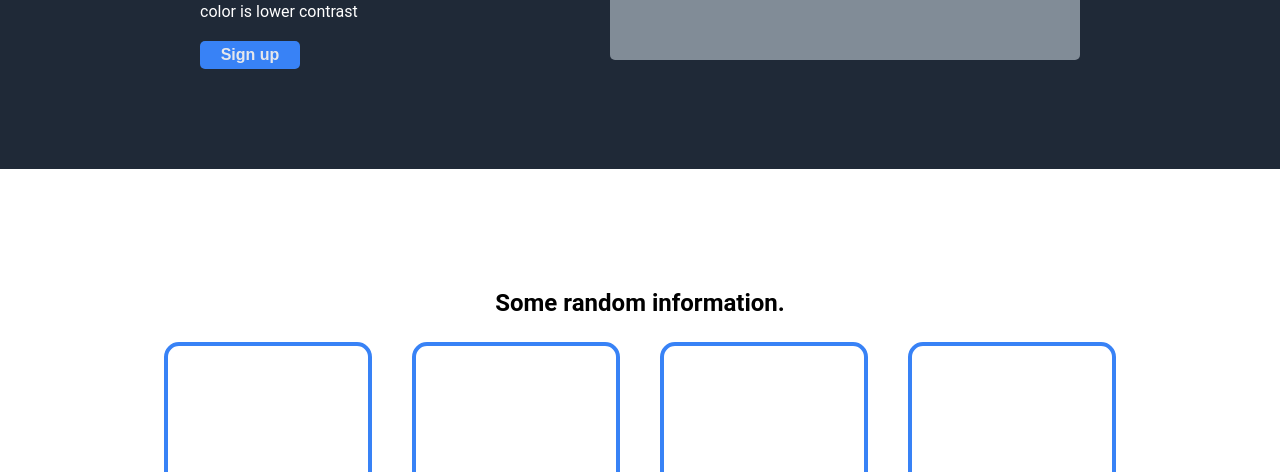
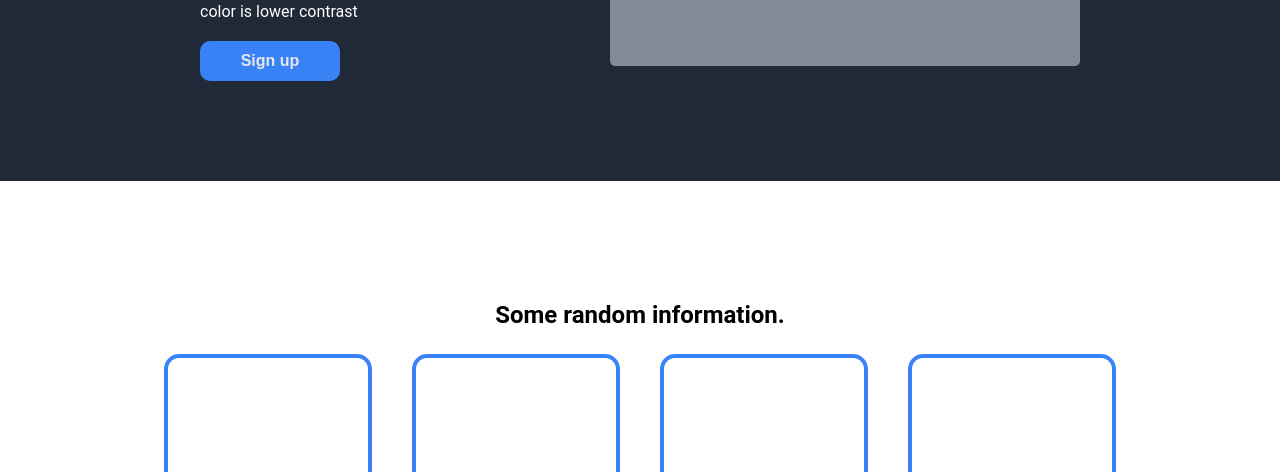
Before and after one commit to estherfagundes/odinproject-landingpage, a plain HTML site: page index.html in a window 1280 px wide. Shown: the part 328-800 px from the top of the page. Drawn offline with Linux system fonts and the light colour scheme.

Commit message:
Add heigth and change width.  This way is more intuitive and good looking with the page.

```diff
--- a/style.css
+++ b/style.css
@@ -81,7 +81,9 @@ h1{
 
 .singup button{
     border: 0;
-    width: 100px;
+    width: 140px;
+    height: 40px;
+    border-radius: 10px;
 }
 
 .singupbutton{
```
